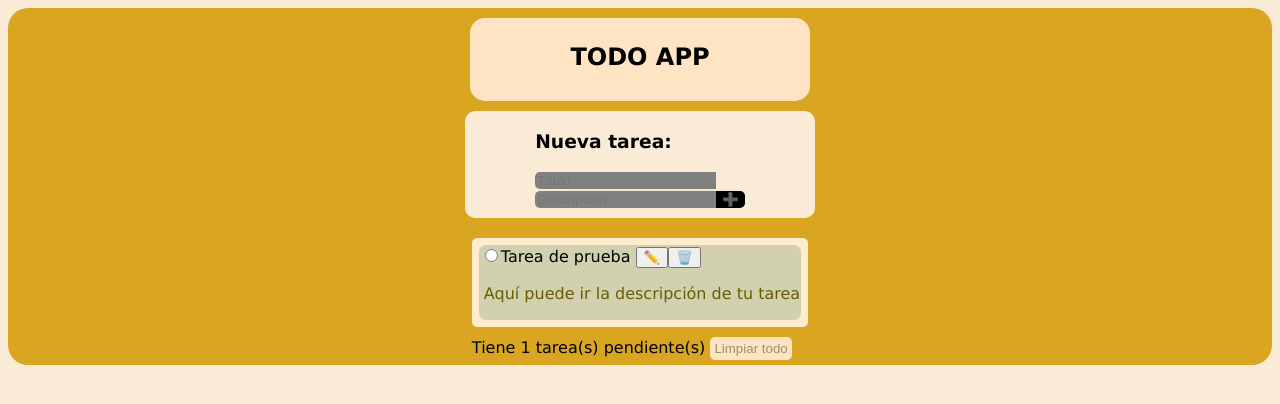
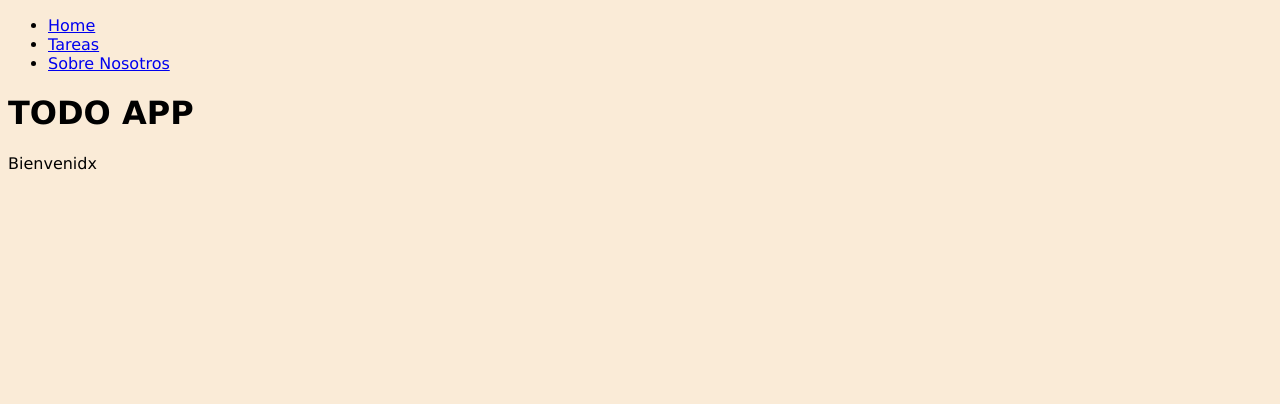
Before and after one commit to Invanz/my-react-task-list, a React (Vite) app in the folder my-react-app/: page / in a window 1280 px wide. Shown: the top 404 px of the page. Built offline with nearby package versions, Linux system fonts and the light colour scheme; the HTML template or start-up script is replaced by a standard one.

Commit message:
se agregan rutas

```diff
--- a/my-react-app/package.json
+++ b/my-react-app/package.json
@@ -15,6 +15,7 @@
   "dependencies": {
     "react": "^18.2.0",
     "react-dom": "^18.2.0",
+    "react-router-dom": "^6.15.0",
     "uuid": "^9.0.0"
   },
   "devDependencies": {
--- a/my-react-app/src/App.jsx
+++ b/my-react-app/src/App.jsx
@@ -1,28 +1,27 @@
-import { createContext, useEffect, useState } from 'react';
-import { Header } from './components/Header';
-import { TaskList } from './components/TaskList';
-import { useCRUD } from './hooks/useCRUD';
-import "./app.css";
-import { taskContext } from './contexts/taskContext';
 
-export const taskListContext = createContext();
+import { BrowserRouter, Routes, Route } from 'react-router-dom';
+import { HomePage } from './pages/HomePage';
+import { TareasPage } from './pages/TareasPage';
+import { SobreNosotrosPage } from './pages/SobreNosotrosPage';
+import { Menu } from './components/Menu';
+
 
 function App() {
-  const [taskList, setTaskList] = useState(taskContext())
-  const { createTask, updateTask, deleteTask, deleteAll } = useCRUD();
 
-  useEffect(() => {
-    localStorage.setItem("taskListArray", JSON.stringify(taskList))
-  }, [taskList])
 
-  return (
-    <div className='body'>
-      <taskListContext.Provider value={{taskList, setTaskList, createTask, updateTask, deleteTask, deleteAll}}>
-        <Header />
-        <TaskList />
-      </taskListContext.Provider>
-    </div>
-  );
+  return(
+    <>
+    <BrowserRouter>
+    <Menu />
+    <Routes>
+      <Route path="/" element={<HomePage />}>Home Page</Route>
+      <Route path="/TaskPage" element={<TareasPage />}>Home Page</Route>
+      <Route path="/AboutUs" element={<SobreNosotrosPage />}>Home Page</Route>
+    </Routes>
+
+    </BrowserRouter>
+    </>
+  )
 };
 
 export default App;
--- a/my-react-app/src/components/Header.jsx
+++ b/my-react-app/src/components/Header.jsx
@@ -1,5 +1,5 @@
 import { useContext, useReducer, useState } from "react";
-import { taskListContext } from "../App";
+import { taskListContext } from "../pages/TareasPage";
 import { v4 as uuid } from 'uuid';
 
 export function Header() {
--- a/my-react-app/src/components/Menu.jsx
+++ b/my-react-app/src/components/Menu.jsx
@@ -0,0 +1,20 @@
+import { Link } from "react-router-dom"
+export function Menu() {
+    return (
+        <>
+        <nav>
+            <ul>
+                <li>
+                    <Link to={"/"}>Home</Link>
+                </li>
+                <li>
+                    <Link to={"/TaskPage"}>Tareas</Link>
+                </li>
+                <li>
+                    <Link to="/AboutUs">Sobre Nosotros</Link>
+                </li>
+            </ul>
+        </nav>
+        </>
+    )
+}
--- a/my-react-app/src/components/Task.jsx
+++ b/my-react-app/src/components/Task.jsx
@@ -1,5 +1,5 @@
 import { useContext, useState } from "react";
-import { taskListContext } from "../App";
+import { taskListContext } from "../pages/TareasPage";
 
 export function Task(props) {
 
--- a/my-react-app/src/components/TaskList.jsx
+++ b/my-react-app/src/components/TaskList.jsx
@@ -1,6 +1,6 @@
 import { useContext } from "react";
 import { Task } from "./Task"
-import { taskListContext } from "../App";
+import { taskListContext } from "../pages/TareasPage";
 
 export function TaskList() {
     const { taskList, setTaskList, deleteAll } = useContext(taskListContext);
--- a/my-react-app/src/pages/HomePage.jsx
+++ b/my-react-app/src/pages/HomePage.jsx
@@ -0,0 +1,8 @@
+export function HomePage() {
+    return (
+        <>
+        <h1>TODO APP</h1>
+        <p>Bienvenidx</p>
+        </>
+    )
+}
--- a/my-react-app/src/pages/SobreNosotrosPage.jsx
+++ b/my-react-app/src/pages/SobreNosotrosPage.jsx
@@ -0,0 +1,8 @@
+export function SobreNosotrosPage() {
+    return (
+        <>
+        <h1>Sobre nosotros</h1>
+        <p>Esta aplicación intenta emular una lista de tareas utilizando React y Vite para su construcción. Actualmente se trata de una aplicación con tres vistas a las que es posible acceder a través de el menú ubicado en la parte superior. Si se accede a la vista "Tareas", es posible crear y modificar tareas con la intención de llevar un mejor control de nuestras actividades diarias. </p>
+        </>
+    )
+}
--- a/my-react-app/src/pages/TareasPage.jsx
+++ b/my-react-app/src/pages/TareasPage.jsx
@@ -0,0 +1,27 @@
+import { createContext, useEffect, useState } from 'react';
+import { Header } from '../components/Header';
+import { TaskList } from '../components/TaskList';
+import { useCRUD } from '../hooks/useCRUD';
+import "../app.css";
+import { taskContext } from '../contexts/taskContext';
+
+export const taskListContext = createContext();
+
+export function TareasPage() {
+
+    const [taskList, setTaskList] = useState(taskContext())
+    const { createTask, updateTask, deleteTask, deleteAll } = useCRUD();
+
+    useEffect(() => {
+        localStorage.setItem("taskListArray", JSON.stringify(taskList))
+    }, [taskList])
+
+    return (
+        <div className='body'>
+            <taskListContext.Provider value={{ taskList, setTaskList, createTask, updateTask, deleteTask, deleteAll }}>
+                <Header />
+                <TaskList />
+            </taskListContext.Provider>
+        </div>
+    );
+}
```
Also changed, not shown: 1 other file (tests, documents, lock files or other folders).
